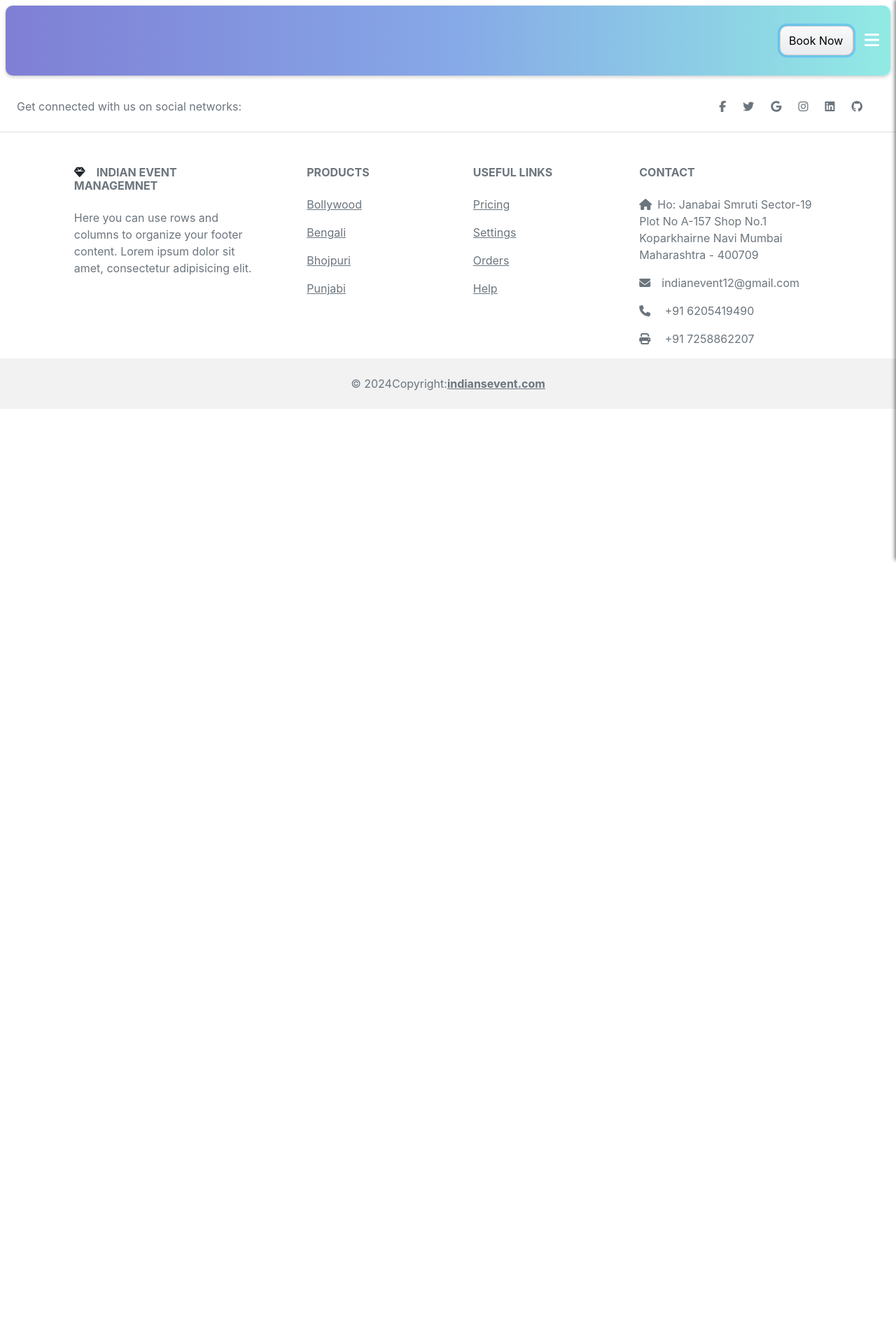
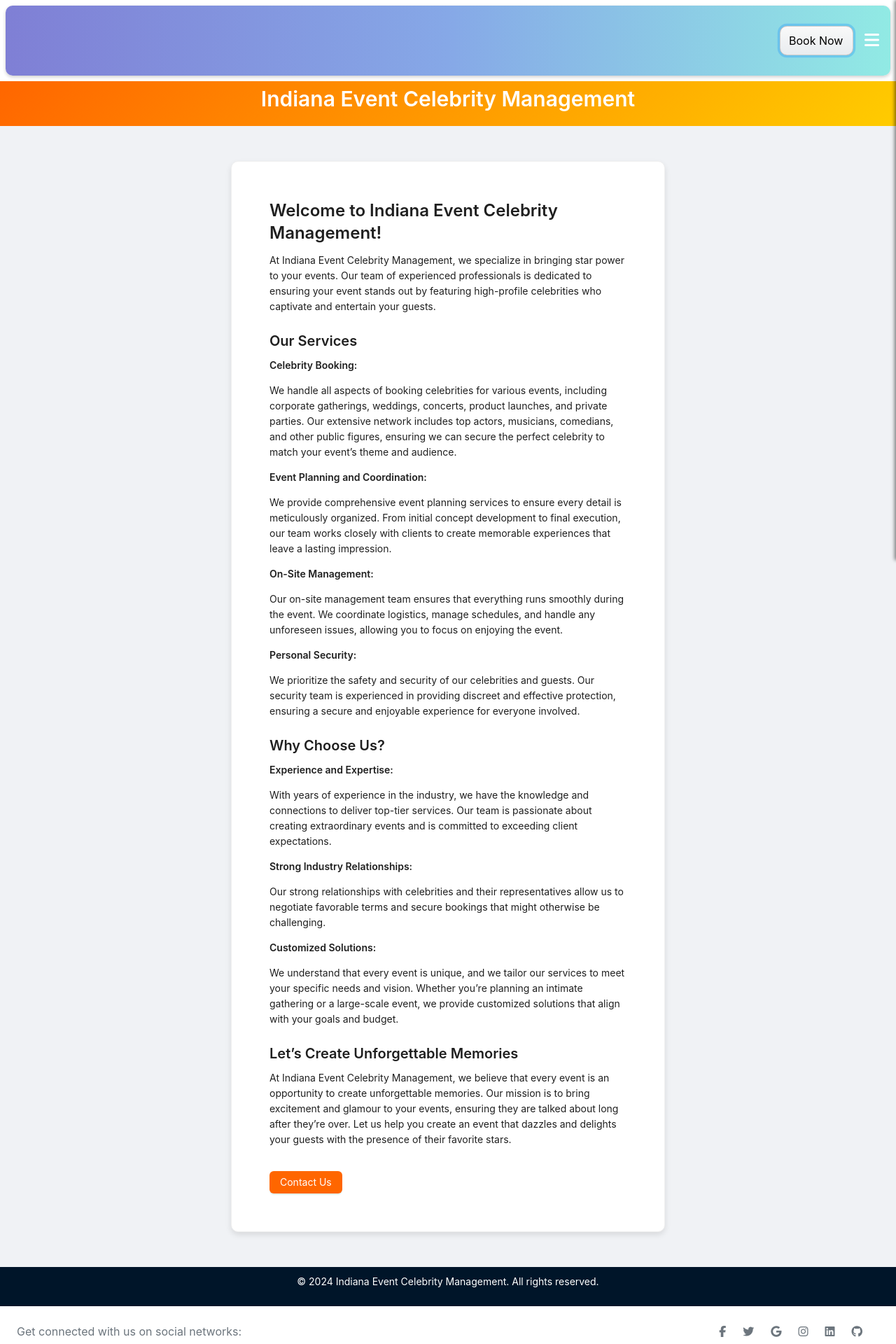
Before and after one commit to Rahul4533/Indian-Event, a React (Create React App) app in the folder client/: page / in a window 1280 px wide. Shown: the top 1920 px of the page at 70% size. Before the commit the page ends 800 px from the top, so only its background shows below. Built offline with nearby package versions, Linux system fonts and the light colour scheme.

Commit message:
Creting social link

```diff
--- a/client/src/App.js
+++ b/client/src/App.js
@@ -6,6 +6,7 @@ import Forms from './components/form/Form';
 import TermsAndConditions from './components/Term&Condition/Term';
 import Footer from './components/Footer';
 import Navbar from './components/Navbar';
+import AboutUsPage from './Pages /Theme/theme';
 
 
 const App = () => {
@@ -19,7 +20,7 @@ const App = () => {
         <Routes>
           <Route path="/" element={<>
           <Navbar/>
-
+           <AboutUsPage/>
 
            <Footer/>
           </>} />
--- /dev/null
+++ b/client/src/Pages /Theme/theme.css
@@ -0,0 +1,41 @@
+/* Global styles for the theme */
+.layout {
+    min-height: 100vh;
+  }
+
+  .header {
+    background: linear-gradient(135deg, #ff6600 0%, #ffcc00 100%);
+    display: flex;
+    align-items: center;
+    justify-content: center;
+  }
+
+  .content {
+    padding: 50px 20px;
+    background-color: #f0f2f5;
+  }
+
+  .about-card {
+    background-color: white;
+    border-radius: 10px;
+    box-shadow: 0 4px 8px rgba(0, 0, 0, 0.1);
+    padding: 30px;
+  }
+
+  .contact-button {
+    margin-top: 20px;
+    background-color: #ff6600;
+    border: none;
+    color: white;
+  }
+
+  .contact-button:hover {
+    background-color: #ffcc00;
+    color: #333;
+  }
+
+  .footer {
+    background: #001529;
+    text-align: center;
+    padding: 10px 0;
+  }
--- /dev/null
+++ b/client/src/Pages /Theme/theme.jsx
@@ -0,0 +1,68 @@
+import React from 'react';
+import { Layout, Row, Col, Card, Typography, Button } from 'antd';
+import './theme.css';
+
+const { Title, Paragraph } = Typography;
+const { Header, Content, Footer } = Layout;
+
+const AboutUsPage = () => {
+  return (
+    <Layout className="layout">
+      <Header className="header">
+        <Title level={2} style={{ color: 'white' }}>Indiana Event Celebrity Management</Title>
+      </Header>
+      <Content className="content">
+        <Row justify="center">
+          <Col xs={24} sm={20} md={16} lg={12}>
+            <Card className="about-card">
+              <Title level={3}>Welcome to Indiana Event Celebrity Management!</Title>
+              <Paragraph>
+                At Indiana Event Celebrity Management, we specialize in bringing star power to your events. Our team of experienced professionals is dedicated to ensuring your event stands out by featuring high-profile celebrities who captivate and entertain your guests.
+              </Paragraph>
+              <Title level={4}>Our Services</Title>
+              <Paragraph><strong>Celebrity Booking:</strong></Paragraph>
+              <Paragraph>
+                We handle all aspects of booking celebrities for various events, including corporate gatherings, weddings, concerts, product launches, and private parties. Our extensive network includes top actors, musicians, comedians, and other public figures, ensuring we can secure the perfect celebrity to match your event’s theme and audience.
+              </Paragraph>
+              <Paragraph><strong>Event Planning and Coordination:</strong></Paragraph>
+              <Paragraph>
+                We provide comprehensive event planning services to ensure every detail is meticulously organized. From initial concept development to final execution, our team works closely with clients to create memorable experiences that leave a lasting impression.
+              </Paragraph>
+              <Paragraph><strong>On-Site Management:</strong></Paragraph>
+              <Paragraph>
+                Our on-site management team ensures that everything runs smoothly during the event. We coordinate logistics, manage schedules, and handle any unforeseen issues, allowing you to focus on enjoying the event.
+              </Paragraph>
+              <Paragraph><strong>Personal Security:</strong></Paragraph>
+              <Paragraph>
+                We prioritize the safety and security of our celebrities and guests. Our security team is experienced in providing discreet and effective protection, ensuring a secure and enjoyable experience for everyone involved.
+              </Paragraph>
+              <Title level={4}>Why Choose Us?</Title>
+              <Paragraph><strong>Experience and Expertise:</strong></Paragraph>
+              <Paragraph>
+                With years of experience in the industry, we have the knowledge and connections to deliver top-tier services. Our team is passionate about creating extraordinary events and is committed to exceeding client expectations.
+              </Paragraph>
+              <Paragraph><strong>Strong Industry Relationships:</strong></Paragraph>
+              <Paragraph>
+                Our strong relationships with celebrities and their representatives allow us to negotiate favorable terms and secure bookings that might otherwise be challenging.
+              </Paragraph>
+              <Paragraph><strong>Customized Solutions:</strong></Paragraph>
+              <Paragraph>
+                We understand that every event is unique, and we tailor our services to meet your specific needs and vision. Whether you’re planning an intimate gathering or a large-scale event, we provide customized solutions that align with your goals and budget.
+              </Paragraph>
+              <Title level={4}>Let’s Create Unforgettable Memories</Title>
+              <Paragraph>
+                At Indiana Event Celebrity Management, we believe that every event is an opportunity to create unforgettable memories. Our mission is to bring excitement and glamour to your events, ensuring they are talked about long after they’re over. Let us help you create an event that dazzles and delights your guests with the presence of their favorite stars.
+              </Paragraph>
+              <Button type="primary" className="contact-button">Contact Us</Button>
+            </Card>
+          </Col>
+        </Row>
+      </Content>
+      <Footer className="footer">
+        <Paragraph style={{ color: 'white' }}>© 2024 Indiana Event Celebrity Management. All rights reserved.</Paragraph>
+      </Footer>
+    </Layout>
+  );
+};
+
+export default AboutUsPage;
--- a/client/src/components/Footer.jsx
+++ b/client/src/components/Footer.jsx
@@ -10,7 +10,7 @@ export default function Footer() {
         </div>
 
         <div>
-          <a href='' className='me-4 text-reset'>
+          <a href='https://www.facebook.com/share/e4QH1XKfZgurr2Zb/?mibextid=qi2Omg' className='me-4 text-reset'>
             <MDBIcon color='secondary' fab icon='facebook-f' />
           </a>
           <a href='' className='me-4 text-reset'>
@@ -19,7 +19,7 @@ export default function Footer() {
           <a href='' className='me-4 text-reset'>
             <MDBIcon color='secondary' fab icon='google' />
           </a>
-          <a href='' className='me-4 text-reset'>
+          <a href='https://www.instagram.com/indianeventcelebarity?igsh=MTJha3drMGxnNjFrZQ==' className='me-4 text-reset'>
             <MDBIcon color='secondary' fab icon='instagram' />
           </a>
           <a href='' className='me-4 text-reset'>
```
